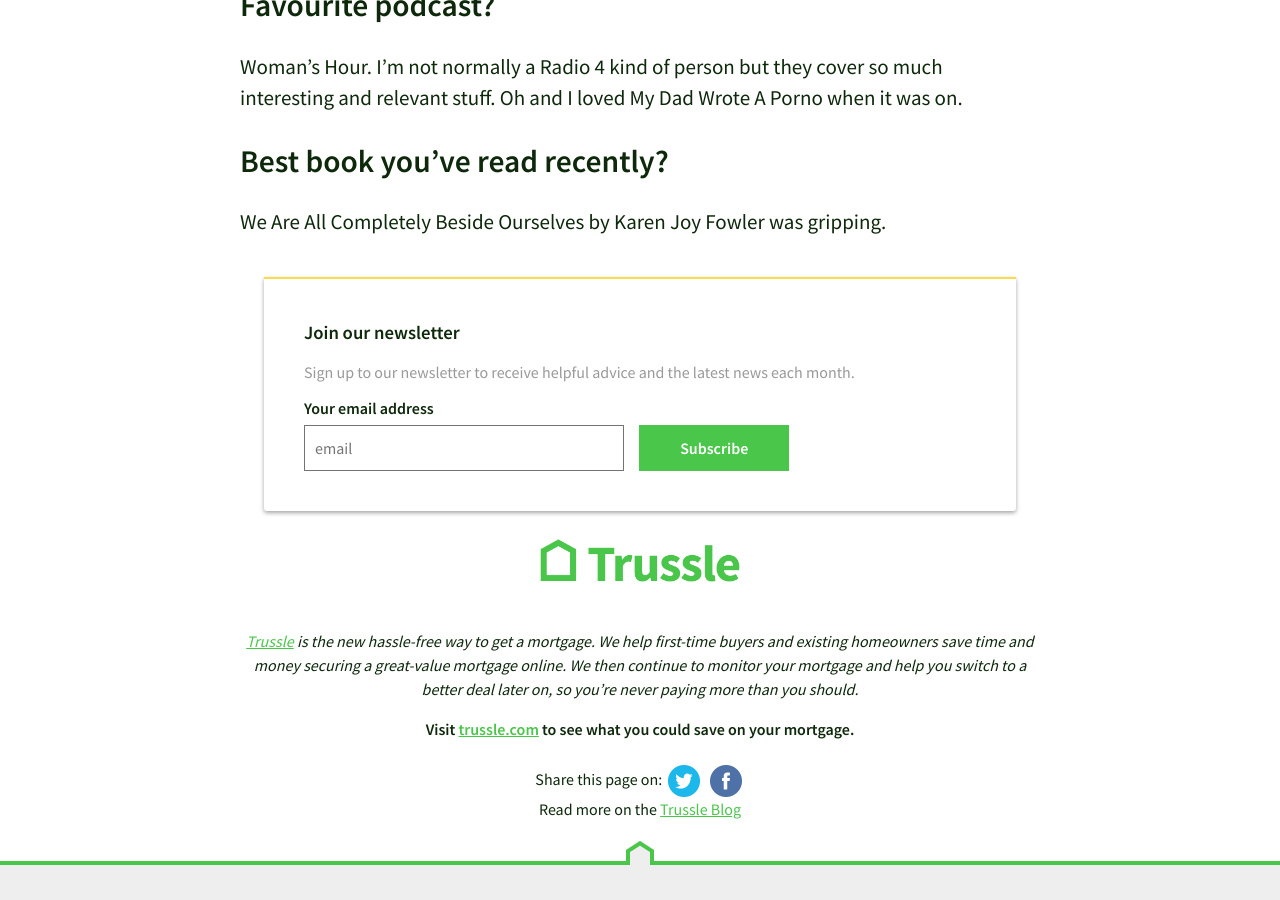
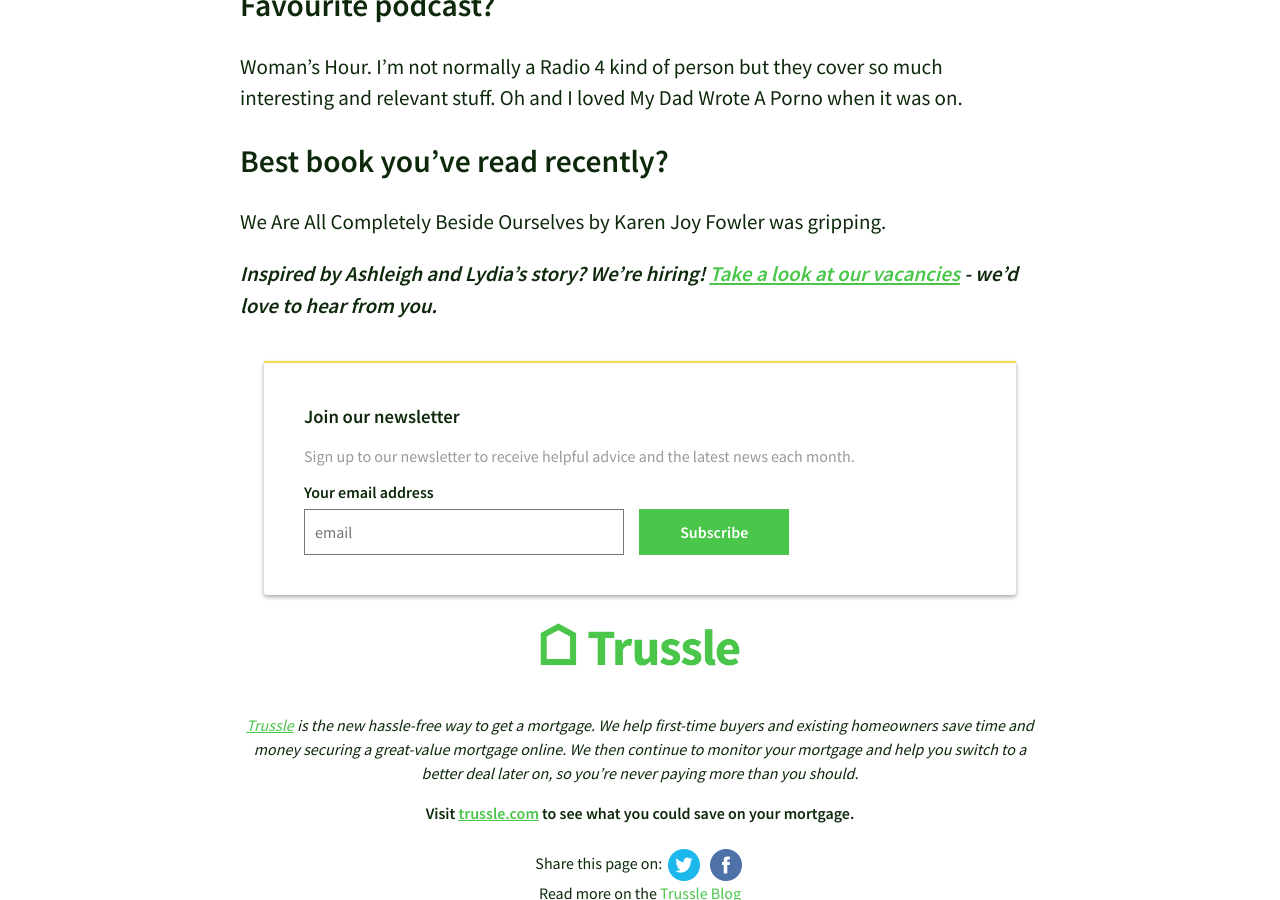
Before and after one commit to olitrussle/blog, a Jekyll site: the page built from _posts/2017-03-16-meet-the-team-ashleigh-lydia.md, in a window 1280 px wide and 900 px high, scrolled down 3705 px. Built offline with Jekyll 4.4.1, drawn with Linux system fonts in a browser that asks for light colours; comment, search, counter and statistics services are not loaded.

Commit message:
Updated 2017-03-16-meet-the-team-ashleigh-lydia.md

```diff
--- a/_posts/2017-03-16-meet-the-team-ashleigh-lydia.md
+++ b/_posts/2017-03-16-meet-the-team-ashleigh-lydia.md
@@ -64,3 +64,5 @@
 
 ## Best book you’ve read recently?
 We Are All Completely Beside Ourselves by Karen Joy Fowler was gripping.
+
+_**Inspired by Ashleigh and Lydia's story? We're hiring! [Take a look at our vacancies](https://jobs.lever.co/trussle) - we'd love to hear from you.**_
```
